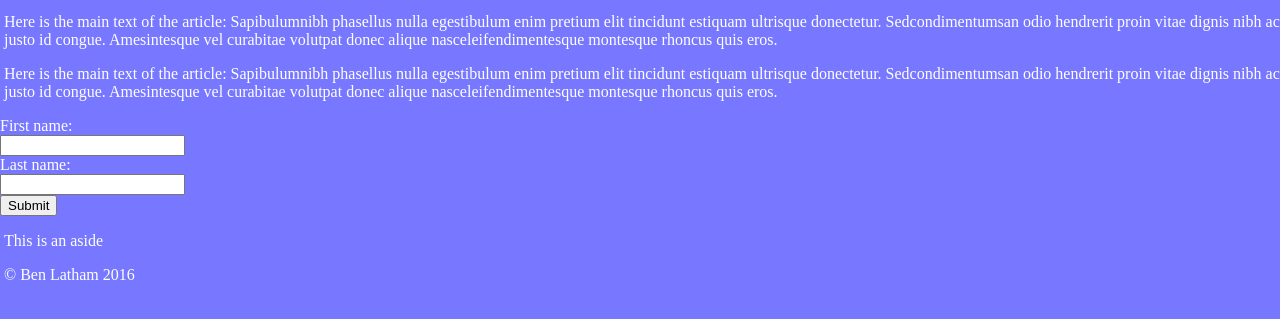
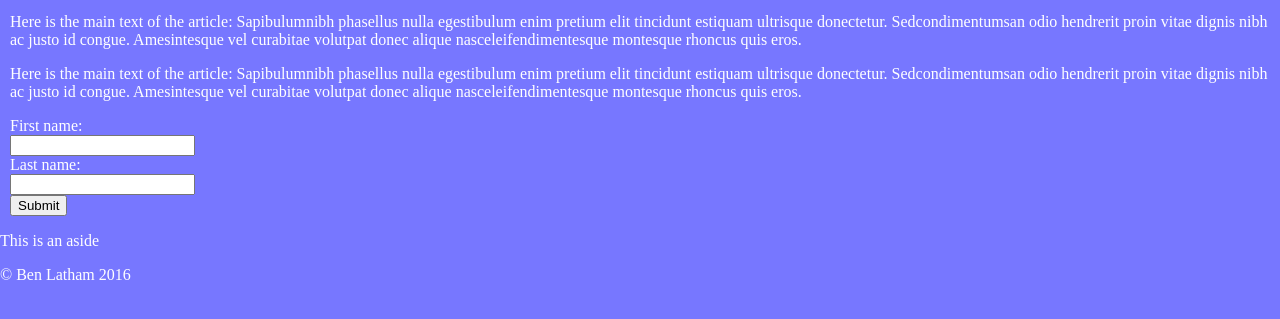
Before and after one commit to Sing-Kai/Project-WebTech, a plain HTML site: page index.html in a window 1280 px wide. Shown: the part 153-472 px from the top of the page. Drawn offline with Linux system fonts and the light colour scheme.

Commit message:
update of css

```diff
--- a/style.css
+++ b/style.css
@@ -10,13 +10,13 @@
 	border: hidden;
 }
 
+section {
+	margin:10px;
+}
+
 img.logo {
 	float:left;
 	width:100px;
 	height:120px;
 	padding: 3px;
 }
-
-p {
-	margin-left:4px;
-}
```
